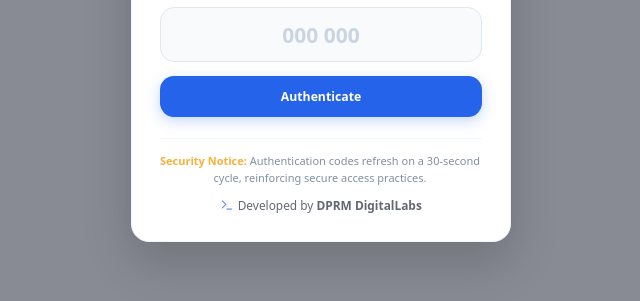
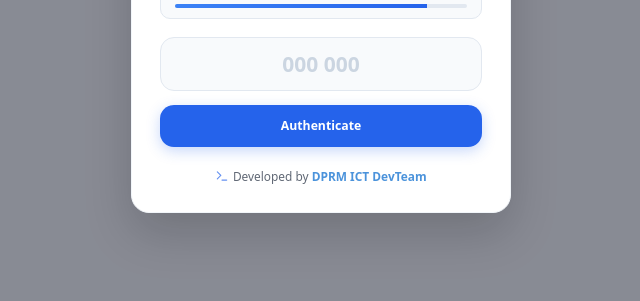
Before and after one commit to NorthS3ctor101/bjmp-personnel-directory, a website: page public/login.html in a window 1280 px wide. Shown: the part 403-704 px from the top of the page, without its empty margins (319-959 px from the left). Drawn offline with Linux system fonts and the light colour scheme.

Commit message:
Update login.html

```diff
--- a/public/login.html
+++ b/public/login.html
@@ -35,15 +35,12 @@
 
     <div id="loginErrorMessage" style="display: none;"></div>
 
-  <div class="modal-footer-info" style="margin-top: 1.5rem; text-align: center; font-size: 0.85rem;">
-    <div class="security-notice" style="margin-bottom: 0.75rem; opacity: 0.8;">
-      <p style="margin: 0;"><strong>Security Notice:</strong> Authentication codes refresh on a 30-second cycle, reinforcing secure access practices.</p>
+    <div class="modal-footer-info" style="margin-top: 1.5rem; text-align: center; font-size: 0.85rem;">
+      <div class="footer-dev" style="display: flex; align-items: center; justify-content: center; gap: 0.25rem; opacity: 0.7;">
+        <i data-lucide="terminal" class="icon-sm" style="color:var(--blue-600); width: 14px; height: 14px;"></i>
+        <span>Developed by <span class="accent" style="font-weight: 600; color: #0066cc;">DPRM ICT DevTeam</span></span>
+      </div>
     </div>
-    <div class="footer-dev" style="display: flex; align-items: center; justify-content: center; gap: 0.25rem; opacity: 0.7;">
-      <i data-lucide="terminal" class="icon-sm" style="color:var(--blue-600); width: 14px; height: 14px;"></i>
-      <span>Developed by <span class="accent" style="font-weight: 600;">DPRM DigitalLabs</span></span>
-    </div>
-  </div>
 
   </div>
 </div>
```
